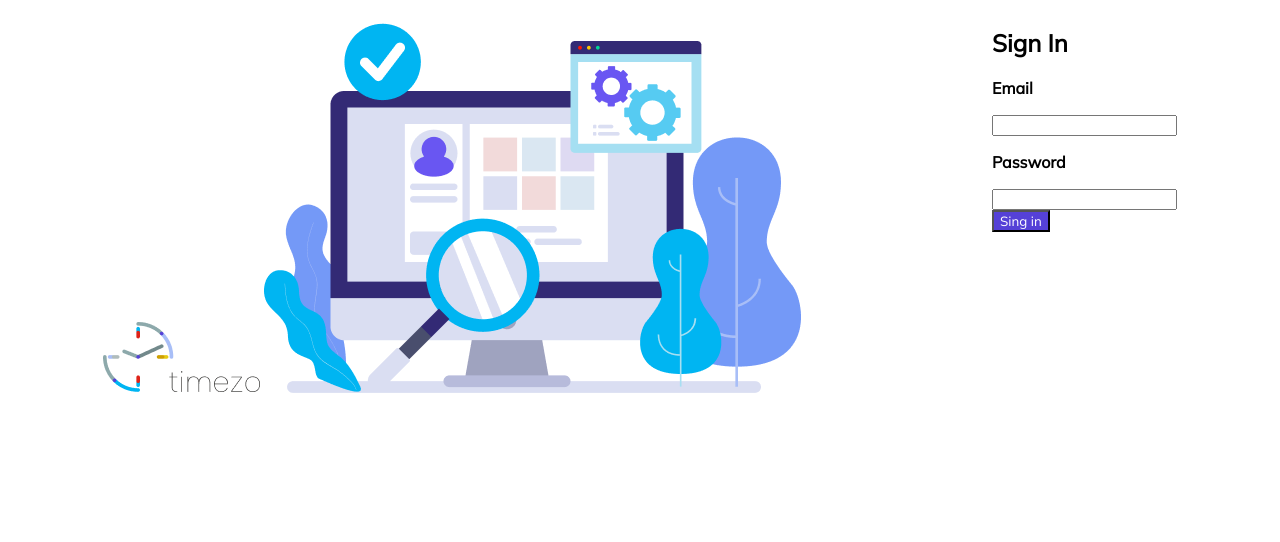
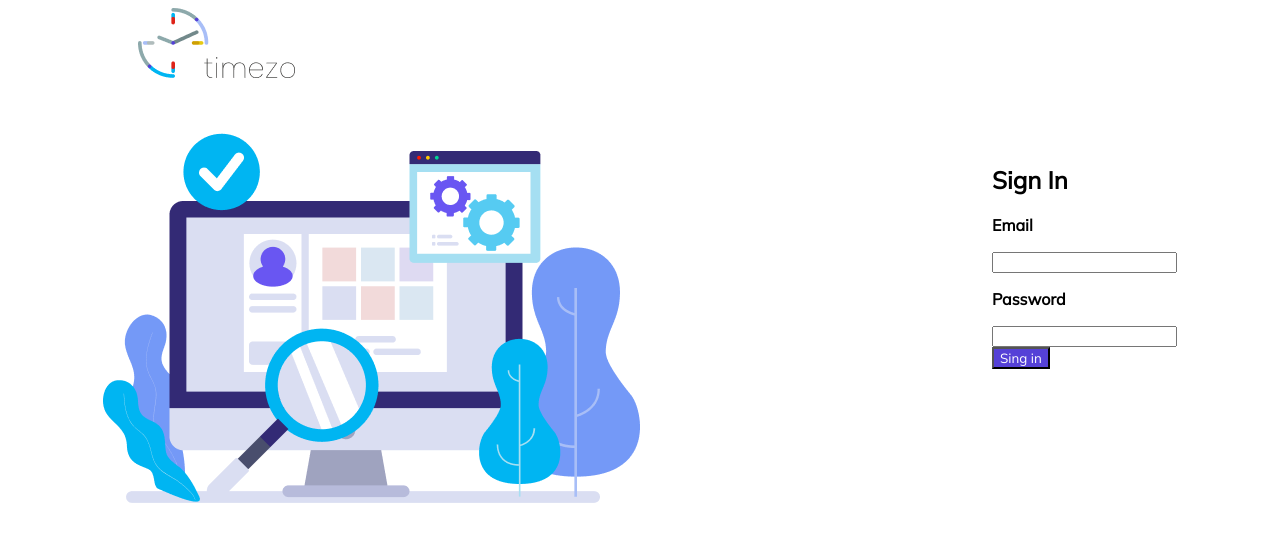
Before and after one commit to Joqo404/TestSite, a PHP site: page / in a window 1280 px wide. Shown: the top 542 px of the page. Run offline with PHP 8.4, Linux system fonts and the light colour scheme.

Commit message:
style update

```diff
--- a/style/style.css
+++ b/style/style.css
@@ -1,5 +1,8 @@
 #Logo{
-
+	padding-left: 5%;
+}
+#Illustration{
+	padding-top: 5%;
 }
 .Singin{
 
@@ -8,11 +11,15 @@
 	background-color: #5541D7;
 	color: white;
 	font-family: 'Mulish', sans-serif;
+
 }
 .Main{
 	display: flex;
 	flex-direction: row;
 	justify-content:space-around;
+	align-items: center;
+
+  place-items: center;
 }
 body {
 	font-weight: bold;
```
